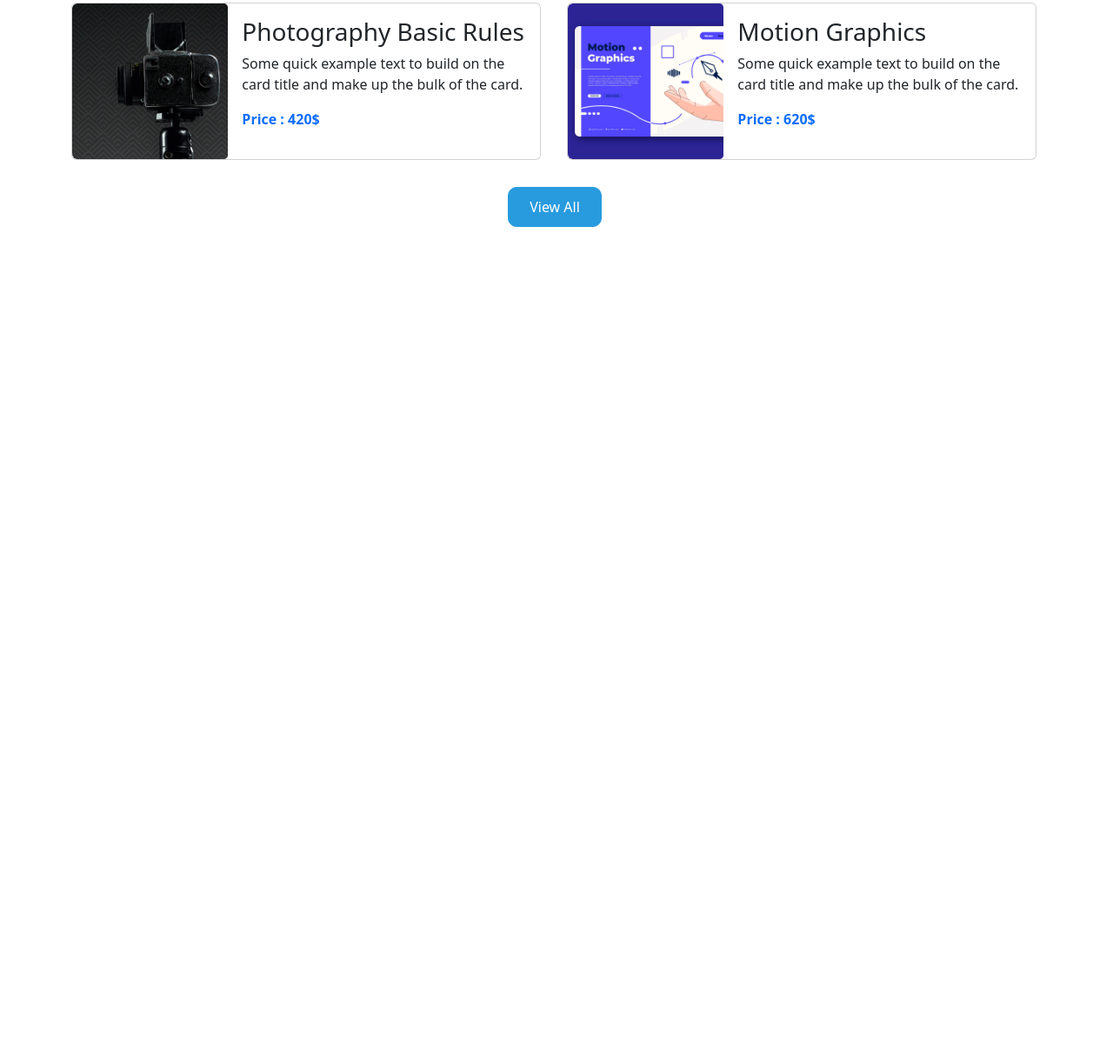
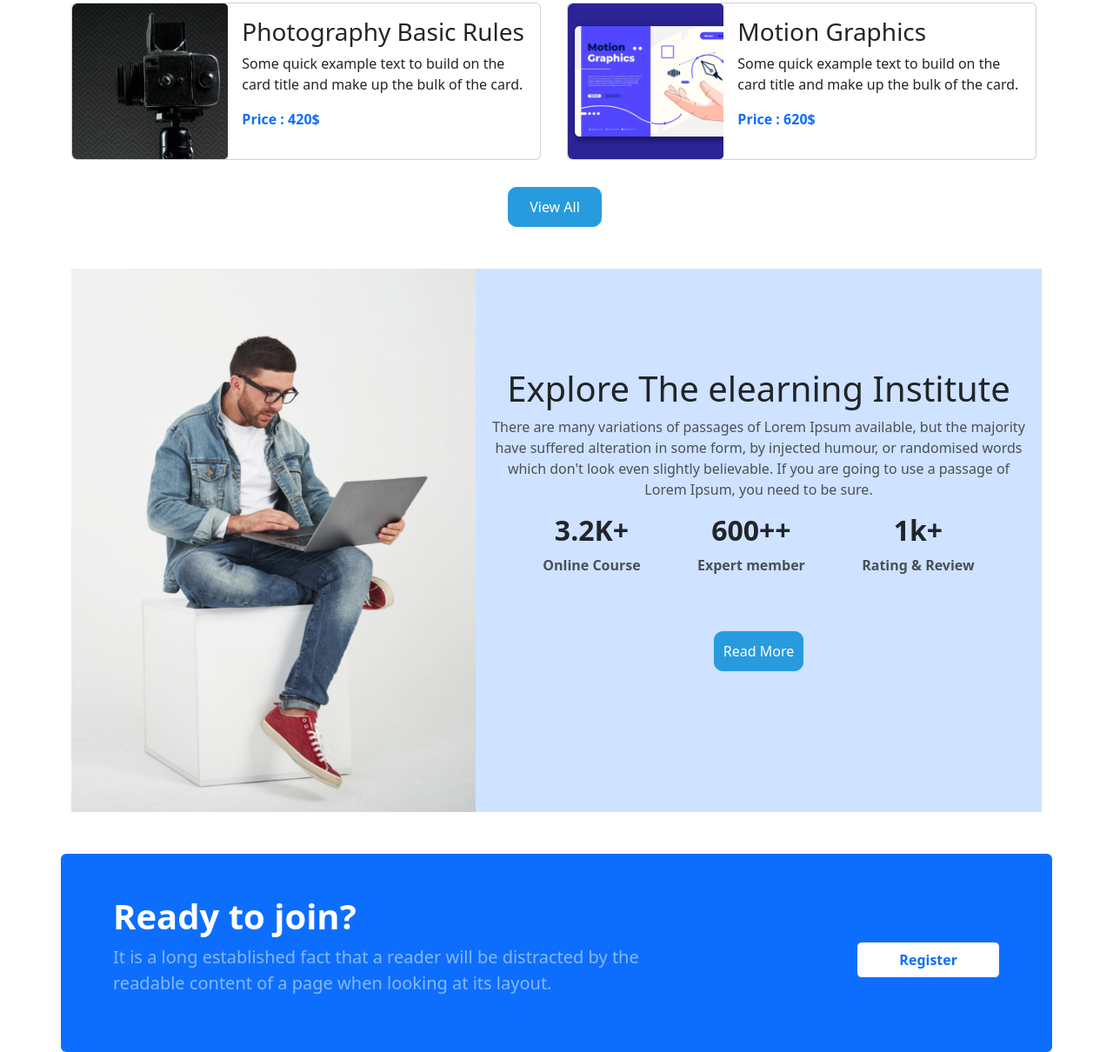
Before and after one commit to mehedinur/Online-ITCourse, a plain HTML site: page index.html in a window 1280 px wide. Shown: the part 1406-2616 px from the top of the page at 87% size. Before the commit the page ends 1715 px from the top, so only its background shows below. Drawn offline with nearby package versions, Linux system fonts and the light colour scheme.

Commit message:
commited a modal and a explore part

```diff
--- a/index.html
+++ b/index.html
@@ -119,6 +119,7 @@
         </div>
         <!-- End Slider Part -->
     </header>
+    <!-- Main Part Start -->
     <main class="container my-5">
         <section class="">
             <div class="title">
@@ -130,8 +131,8 @@
             </div>
             <div class="row mt-5">
                 <div class="col-lg-6 col-md-12">
-                    <div class="card mb-3" style="max-width: 540px;">
-                        <div class="row g-0">
+                    <div class="card mb-3" ">
+                        <div class=" row g-0">
                         <div class="col-md-4 col-sm-12">
                             <img src="./images/course/course-1.png" class="img-fluid rounded-start" alt="...">
                         </div>
@@ -236,14 +237,89 @@
                 <a href="">View All</a>
             </button>
         </section>
+
+        <!-- start explore part -->
+
+        <section class="container text-center my-5 bg-primary-subtle">
+            <div class="row">
+                <div class="col-lg-5 p-0">
+                    <img class="img-fluid" src="./images/working.png" alt="">
+                </div>
+                <div class="col-lg-7 d-lg-flex align-items-center">
+                    <div class="expo-info">
+                        <h1>Explore The elearning Institute</h1>
+                        <p class="text-light-emphasis">There are many variations of passages of Lorem Ipsum available,
+                            but the
+                            majority have suffered alteration in some form, by injected humour, or
+                            randomised words which don't look even slightly believable. If you are going
+                            to use a passage of Lorem Ipsum, you need to be sure.</p>
+                        <div class="ratings d-lg-flex justify-content-evenly">
+                            <div class="First">
+                                <h2 class="fw-bold">3.2K+</h2>
+                                <p class="text-light-emphasis fw-semibold">Online Course</p>
+                            </div>
+                            <div class="Second">
+                                <h2 class="fw-bold">600++</h2>
+                                <p class="text-light-emphasis fw-semibold">Expert member</p>
+                            </div>
+                            <div class="Third">
+                                <h2 class="fw-bold">1k+</h2>
+                                <p class="text-light-emphasis fw-semibold">Rating & Review</p>
+                            </div>
+                        </div>
+                        <button class="all-btn m-5">
+                            <a href="">Read More</a>
+                        </button>
+                    </div>
+                </div>
+            </div>
+        </section>
     </main>
+    <!-- Start Modal Parts -->
+    <section class="container bg-primary rounded">
+        <div class="modals  d-lg-flex justify-content-between align-items-center p-5">
+            <div class="modal-desc">
+                <h1 class="text-white fw-bold fs-text-1">Ready to join?</h1>
+                <p class="text-white-50 fs-5">It is a long established fact that a reader will be
+                    distracted by the <br>
+                    readable content of a page when looking at its layout.</p>
+            </div>
+            <!-- Button trigger modal -->
+            <button type="button" class="btn btn-primary bg-white fw-bold text-primary mt-3 px-5 py-2"
+                data-bs-toggle="modal" data-bs-target="#exampleModal">
+                Register
+            </button>
 
+            <!-- Modal -->
+            <div class="modal fade" id="exampleModal" tabindex="-1" aria-labelledby="exampleModalLabel"
+                aria-hidden="true">
+                <div class="modal-dialog">
+                    <div class="modal-content">
+                        <div class="modal-header">
+                            <h1 class="modal-title fs-5" id="exampleModalLabel">Welcome</h1>
+                            <button type="button" class="btn-close" data-bs-dismiss="modal" aria-label="Close"></button>
+                        </div>
+                        <div class="modal-body">
+                            <div class="mb-3">
+                                <label for="exampleFormControlInput1" class="form-label">Email address</label>
+                                <input type="email" class="form-control" id="exampleFormControlInput1"
+                                    placeholder="name@example.com">
+                            </div>
+                            <div class="mb-3">
+                                <label for="inputPassword" class="form-label">Password</label>
+                                <input type="password" class="form-control" id="inputPassword">
+                            </div>
 
-
-
-
-
-
+                        </div>
+                        <div class="modal-footer">
+                            <button type="button" class="btn btn-secondary" data-bs-dismiss="modal">Close</button>
+                            <button type="button" class="btn btn-primary">Sign In</button>
+                        </div>
+                    </div>
+                </div>
+            </div>
+        </div>
+    </section>
 
 
 
```
Lines whose indentation alone changed are shown as unchanged.
